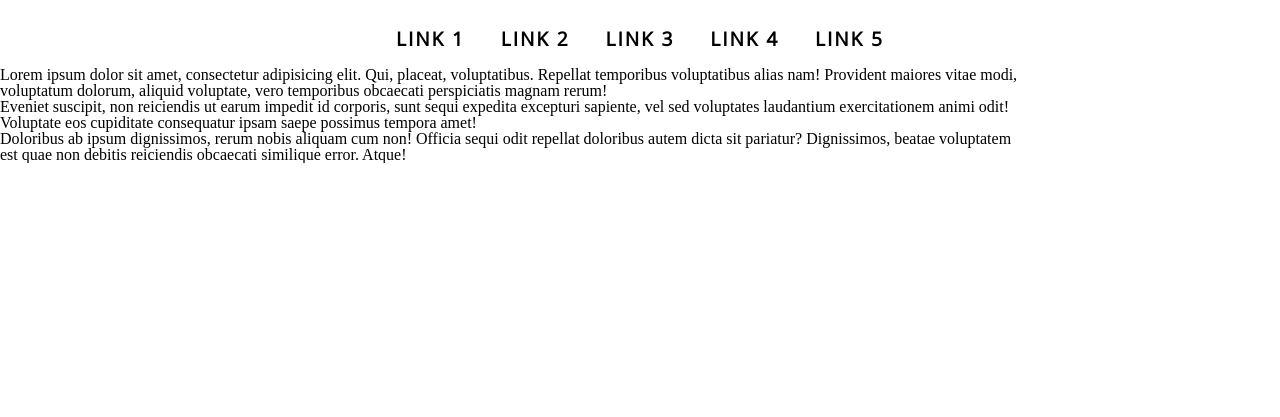
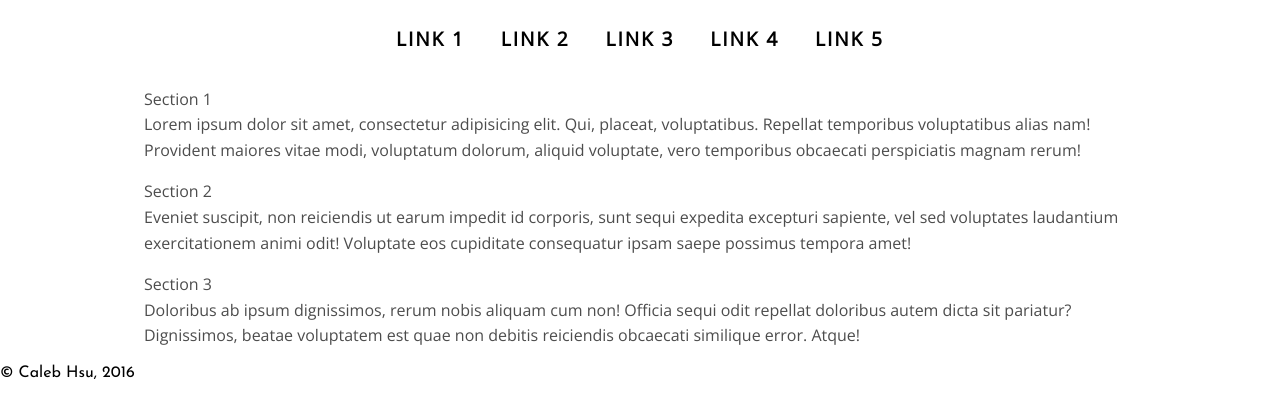
Before and after one commit to calebhsu/custoplate, a plain HTML site: page index.html in a window 1280 px wide. Shown: the part 115-532 px from the top of the page. Drawn offline with nearby package versions, Linux system fonts and the light colour scheme; a script that the page names is missing; a web font is replaced by a local one.

Commit message:
Body text styling

```diff
--- a/index.html
+++ b/index.html
@@ -33,17 +33,22 @@
 
   <main class="container">
     <section>
+      <h2>Section 1</h2>
       <p>Lorem ipsum dolor sit amet, consectetur adipisicing elit. Qui, placeat, voluptatibus. Repellat temporibus voluptatibus alias nam! Provident maiores vitae modi, voluptatum dolorum, aliquid voluptate, vero temporibus obcaecati perspiciatis magnam rerum!</p>
     </section>
     <section>
+      <h2>Section 2</h2>
       <p>Eveniet suscipit, non reiciendis ut earum impedit id corporis, sunt sequi expedita excepturi sapiente, vel sed voluptates laudantium exercitationem animi odit! Voluptate eos cupiditate consequatur ipsam saepe possimus tempora amet!</p>
     </section>
     <section>
+      <h2>Section 3</h2>
       <p>Doloribus ab ipsum dignissimos, rerum nobis aliquam cum non! Officia sequi odit repellat doloribus autem dicta sit pariatur? Dignissimos, beatae voluptatem est quae non debitis reiciendis obcaecati similique error. Atque!</p>
     </section>
   </main>
 
-  <footer></footer>
+  <footer>
+    <p>&copy; Caleb Hsu, 2016</p>
+  </footer>
 
 </body>
 </html>
--- a/scss/_base.scss
+++ b/scss/_base.scss
@@ -9,7 +9,7 @@ header {
   text-align: center;
 
   h1 {
-    font-family: $font-header;
+    font-family: $font-theme;
     font-size: 3em;
     letter-spacing: 0.08em;
   }
@@ -21,11 +21,26 @@ header {
   }
 }
 
+footer {
+  font-family: $font-theme;
+}
+
+main {
+  font-family: $font-body;
+  font-size: 1em;
+  line-height: 1.6em;
+  color: $black;
+  margin: 0 auto;
+  section {
+    margin: 1em;
+  }
+}
+
 nav {
   color: $black;
   font-family: $font-body;
   font-size: 1.2em;
-  margin: 1em;
+  margin: 1em 1em 2em;
   text-align: center;
   text-transform: uppercase;
 
--- a/scss/_variables.scss
+++ b/scss/_variables.scss
@@ -2,11 +2,11 @@
 
 /* Fonts */
 $font-body: 'Montserrat', 'Open Sans', 'Corbel', sans-serif;
-$font-header: 'Josefin Sans', 'Lato', sans-serif;
+$font-theme: 'Josefin Sans', 'Lato', sans-serif;
 $font-serif: 'Century', 'Josefin Slab', Garamond, serif;
 $font-fancy: 'La Belle Aurore';
 
 /* Colors */
-$black: rgba(0, 0, 0, 0.8);
+$black: rgba(0, 0, 0, 0.7);
 $grey: rgba(0, 0, 0, 0.5);
 $white: rgba(0, 0, 0, 0.8);
```
Also changed, not shown: css/main.css.
